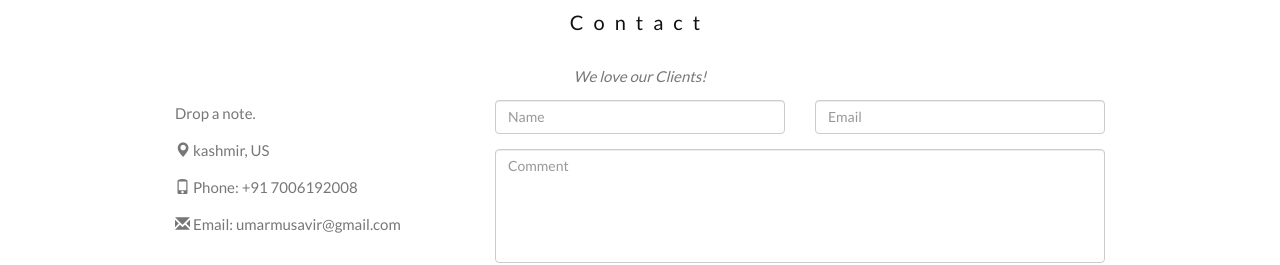
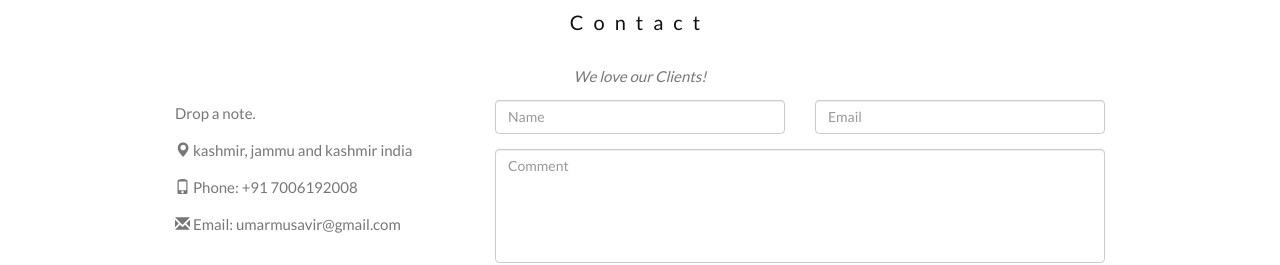
Before and after one commit to umar-rahim/hello-world, a plain HTML site: page index.html in a window 1280 px wide. Shown: the part 2480-2745 px from the top of the page. Drawn offline with nearby package versions, Linux system fonts and the light colour scheme.

Commit message:
Update index.html

```diff
--- a/index.html
+++ b/index.html
@@ -360,7 +360,7 @@
   <div class="row">
     <div class="col-md-4">
       <p> Drop a note.</p>
-      <p><span class="glyphicon glyphicon-map-marker"></span> kashmir, US</p>
+      <p><span class="glyphicon glyphicon-map-marker"></span> kashmir, jammu and kashmir india</p>
       <p><span class="glyphicon glyphicon-phone"></span> Phone: +91 7006192008</p>
       <p><span class="glyphicon glyphicon-envelope"></span> Email: umarmusavir@gmail.com</p>
     </div>
```
